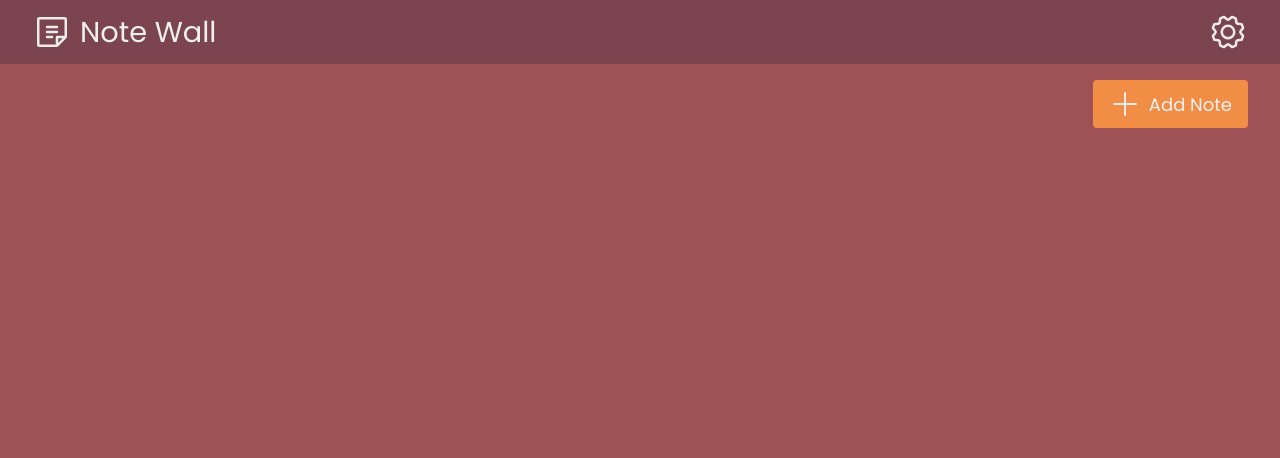
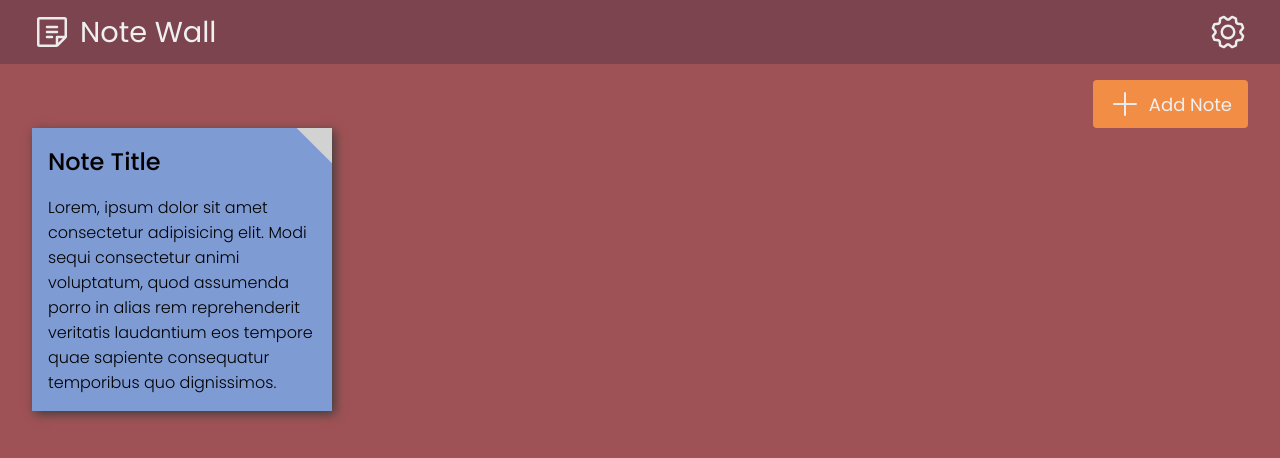
Before and after one commit to JoMath363/note-wall, a React (Vite) app in the folder client/: page / in a window 1280 px wide. Shown: the top 458 px of the page. Built offline with nearby package versions, Linux system fonts and the light colour scheme.

Commit message:
added note component

```diff
--- /dev/null
+++ b/client/src/Components/Note/Note.css
@@ -0,0 +1,45 @@
+.note {
+   position: relative;
+
+   display: flex;
+   flex-direction: column;
+   gap: 1rem;
+
+   width: 300px;
+   padding: 1rem;
+
+   background: var(--blue);
+   box-shadow: 3px 3px 10px rgb(61, 61, 61);
+
+   overflow: hidden;
+
+   cursor: pointer;
+
+   & button {
+      all: unset;
+
+      position: absolute;
+      top: -25px;
+      right: -25px;
+
+      width: 50px;
+      height: 50px;
+
+      transform: rotate(45deg);
+
+      background: var(--gray);
+
+      &:hover {
+         filter: brightness(120%);
+      }
+   }
+
+   & h2 {
+      font-weight: 500;
+   }
+
+   & p {
+      font-weight: 300;
+   }
+
+}
--- /dev/null
+++ b/client/src/Components/Note/Note.jsx
@@ -0,0 +1,13 @@
+import './Note.css';
+
+const Note = (props) => {
+   return (
+      <div className='note'>
+         <button></button>
+         <h2>Note Title</h2>
+         <p>Lorem, ipsum dolor sit amet consectetur adipisicing elit. Modi sequi consectetur animi voluptatum, quod assumenda porro in alias rem reprehenderit veritatis laudantium eos tempore quae sapiente consequatur temporibus quo dignissimos.</p>
+      </div>
+   )
+};
+
+export default Note;
--- a/client/src/Components/Panel/Panel.css
+++ b/client/src/Components/Panel/Panel.css
@@ -1,6 +1,8 @@
 .panel {
-   height: calc(100vh - 4rem);
+   position: relative;
+   height: 100%;
 
+   padding: 1rem 2rem;
 }
 
 .tollbar {
@@ -8,8 +10,6 @@
    justify-content: flex-end;
    align-items: center;
    gap: 1rem;
-
-   padding: 1rem 2rem;
 
    & button {
       all: unset;
@@ -23,6 +23,8 @@
       background: var(--primary);
       border-radius: .25rem;
 
+      cursor: pointer;
+
       & p {
          color: var(--white);
          font-size: 18px;
--- a/client/src/Components/Panel/Panel.jsx
+++ b/client/src/Components/Panel/Panel.jsx
@@ -2,6 +2,7 @@ import './Panel.css';
 
 import PlusIcon from '../Assets/plus_icon.svg'
 import TrashIcon from '../Assets/trash_icon.svg'
+import Note from '../Note/Note';
 
 const Panel = (props) => {
    return (
@@ -16,6 +17,8 @@ const Panel = (props) => {
                <p>Drag Here to Delete</p>
             </button>
          </section>
+
+         <Note/>
       </main>
    )
 };
--- a/client/src/index.css
+++ b/client/src/index.css
@@ -7,6 +7,7 @@
   --primary: #f18d45;
   --background: #9F5255;
   --surface: #7C444F;
+  --gray: #D2D2D2;
   --blue: #7F9BD4;
   --pink: #FDC7C7;
   --yellow: #F9F2BB;
```
